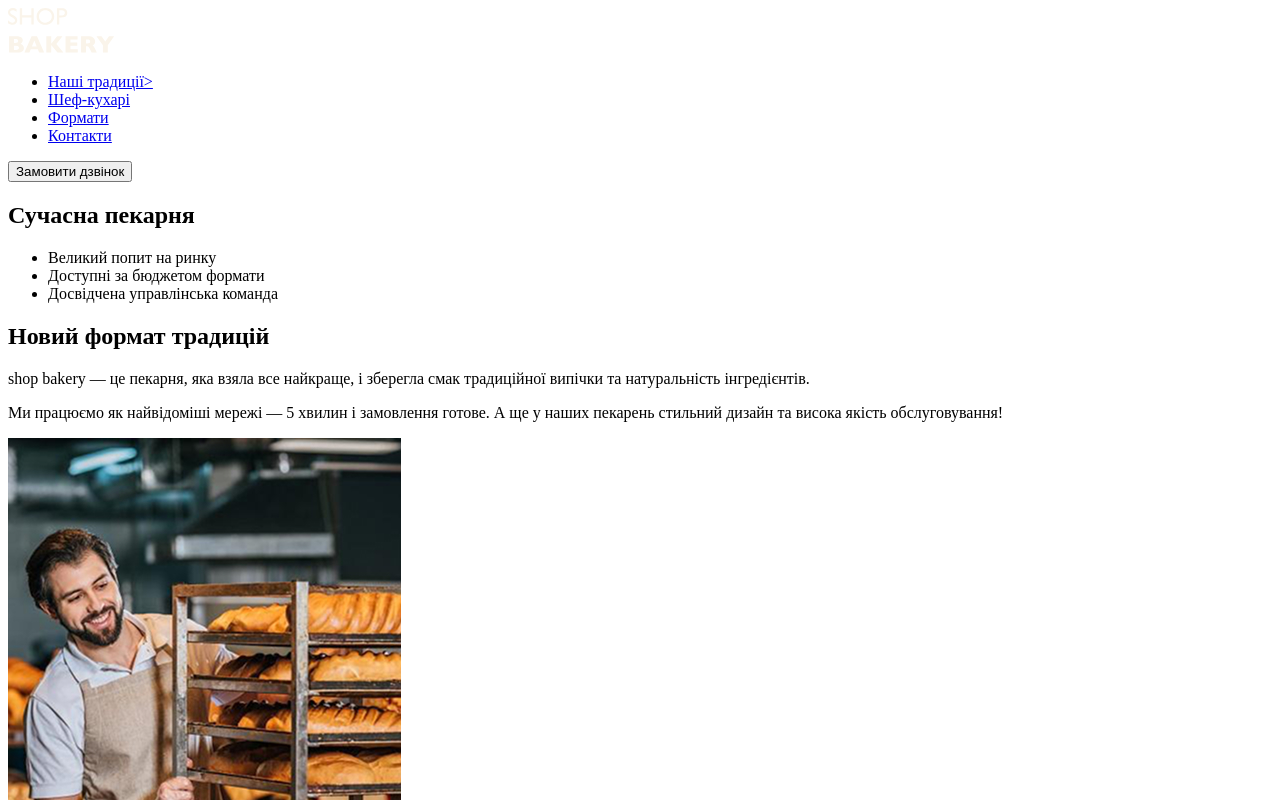
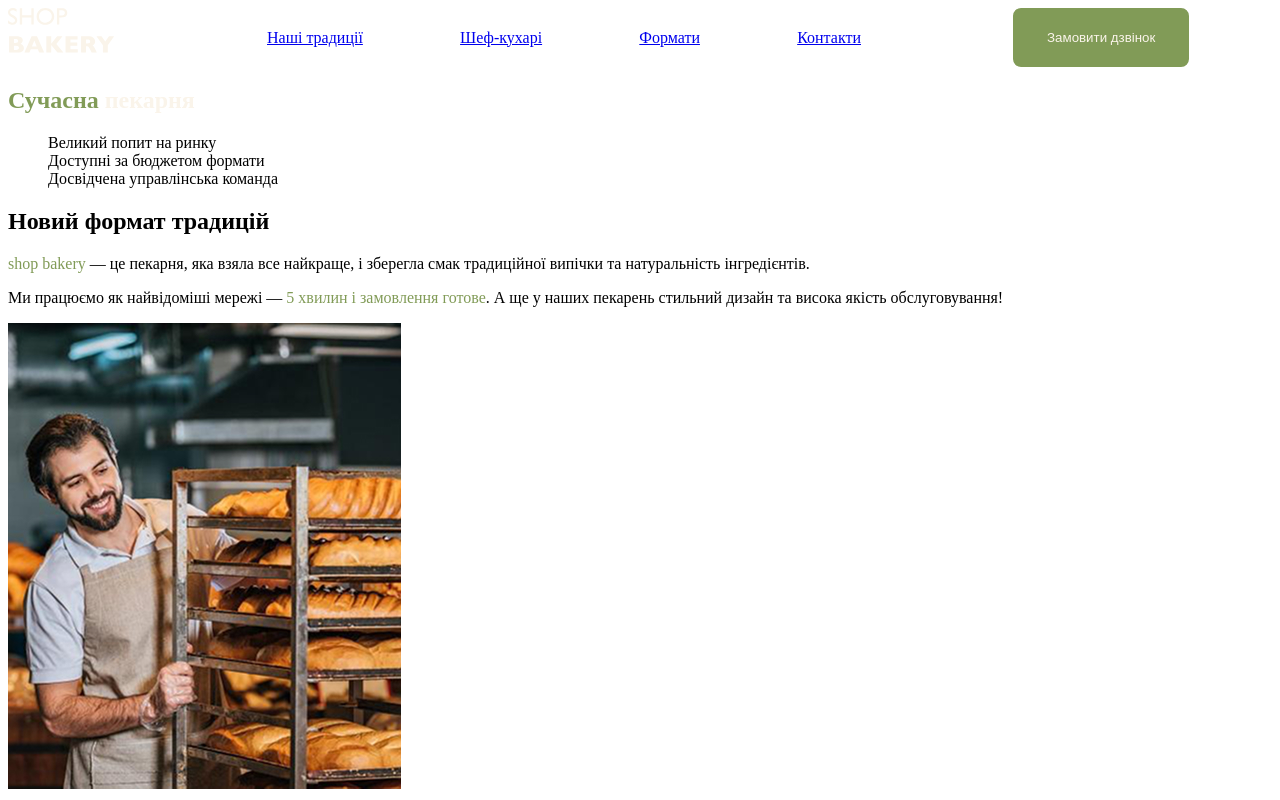
Before and after one commit to YuliiaShvets/genius1, a plain HTML site: page index.html in a window 1280 px wide. Shown: the top 800 px of the page. Drawn offline with Linux system fonts and the light colour scheme.

Commit message:
add styles

```diff
--- /dev/null
+++ b/css/styles.css
@@ -0,0 +1,66 @@
+.header-section {
+   height: 59px;
+   display: flex;
+   gap: 152px;
+}
+
+.header-nav {
+display: flex;
+gap: 152px;
+}
+
+.header-list {
+align-items: center;
+justify-content: space-between;
+display: flex;
+width: 594px;
+padding-left: 0;
+color: #FAF4EA;
+}
+
+.header-list-item {
+color: #FAF4EA;
+}
+
+.header-list-item:active {
+color: #819B57;
+}
+
+.main-title {
+   color: #FAF4EA;
+}
+
+.first-world-title {
+    color: #819B57;
+}
+
+ul {
+    list-style-type: none;
+}
+.button {
+    color: #FAF4EA;
+    background-color: #819B57;
+    border: 2px solid #819B57;
+    border-radius: 8px;
+padding-top: 16px;
+padding-right: 32px;
+padding-bottom: 16px;
+padding-left: 32px;
+}
+
+.button:hover {
+    color: #465929;
+    background-color: transparent;
+}
+
+.title-chef {
+    color: #465929;
+}
+
+.new-format-shop  {
+    color: #819B57;
+}
+
+.new-format-tradions {
+    color: #819B57;
+}
--- a/index.html
+++ b/index.html
@@ -4,26 +4,27 @@
     <meta charset="UTF-8" />
     <meta name="viewport" content="width=device-width, initial-scale=1.0" />
     <title>Сучасна пекарня</title>
+    <link rel="stylesheet" href="./css/styles.css">
   </head>
 
   <body>
-    <header>
-      <nav>
+    <header class="header-section">
+      <nav class="header-nav">
          <a href="/">
             <img src="./images/logo.svg" alt="Логотип сучасної пекарні"/>
          </a>
-        <ul>
-            <li><a href="#tradition-section">Наші традиції></a></li>
-            <li><a href="#chefs-section">Шеф-кухарі</a></li>
-            <li><a href="#formats-section">Формати</a></li>
-            <li><a href="#contact-section">Контакти</a></li>
+        <ul class="header-list">
+            <li class="header-list-item"><a href="#tradition-section">Наші традиції</a></li>
+            <li class="header-list-item"><a href="#chefs-section">Шеф-кухарі</a></li>
+            <li class="header-list-item"><a href="#formats-section">Формати</a></li>
+            <li class="header-list-item"><a href="#contact-section">Контакти</a></li>
         </ul>
       </nav>
-      <button type="button">Замовити дзвінок</button>
+      <button class="button" type="button">Замовити дзвінок</button>
     </header>
     <main>
       <section>
-        <h1><span>Сучасна</span> пекарня</h1>
+        <h1 class="main-title"><span class="first-world-title">Сучасна</span> пекарня</h1>
       </section>
       <section id="tradition-section">
         <ul>
@@ -33,18 +34,18 @@
         </ul>
         <h2>Новий формат традицій</h2>
         <p>
-          <span>shop bakery</span> — це пекарня, яка взяла все найкраще, і
+          <span class="new-format-shop">shop bakery</span> — це пекарня, яка взяла все найкраще, і
           зберегла смак традиційної випічки та натуральність інгредієнтів.
         </p>
         <p>
           Ми працюємо як найвідоміші мережі —
-          <span>5 хвилин і замовлення готове</span>. А ще у наших пекарень
+          <span class="new-format-tradions">5 хвилин і замовлення готове</span>. А ще у наших пекарень
           стильний дизайн та висока якість обслуговування!
         </p>
         <img src="./images/baker-man.jpg" alt="Чоловік пекар дивиться на батони з посмішкою"/>
       </section>
       <section id="chefs-section">
-        <h2>Наші найкращі <span>шеф -кухарі</span></h2>
+        <h2>Наші найкращі <span class="title-chef">шеф -кухарі</span></h2>
         <ul>
             <li>
                  <article>
@@ -102,7 +103,7 @@
       <section id="contact-section">
         <h2>Приєднуйся до мережі пекарень</h2>
         <p>Заповни форму, щоб ми звʼязались з тобою!</p>
-        <button type="button">Замовити дзвінок</button>
+        <button class="button" type="button">Замовити дзвінок</button>
         <p>Натискаючи на кнопку я погоджуюсь з політикою конфіденційності</p>
         <iframe src="https://www.google.com/maps/embed?pb=!1m18!1m12!1m3!1d2540.1891042964166!2d30.498826275528558!3d50.456203186950866!2m3!1f0!2f0!3f0!3m2!1i1024!2i768!4f13.1!3m3!1m2!1s0x40d4ce671d300001%3A0x6e8b3c3f13c5f5cb!2z0YPQuy4g0KHQtdGH0LXQstGL0YUg0KHRgtGA0LXQu9GM0YbQvtCyLCAyM2EsINCa0LjQtdCyLCDQo9C60YDQsNC40L3QsCwgMDQwNTM!5e0!3m2!1sru!2ses!4v1762375424811!5m2!1sru!2ses"
                 width="603"
```
